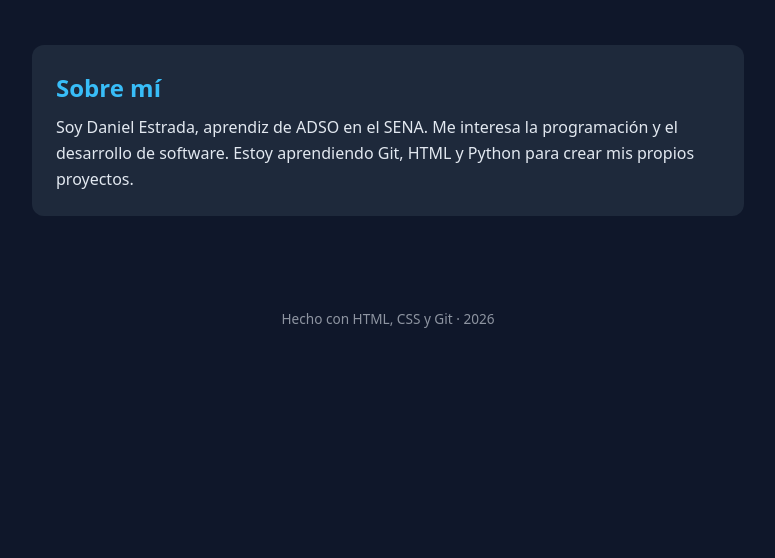
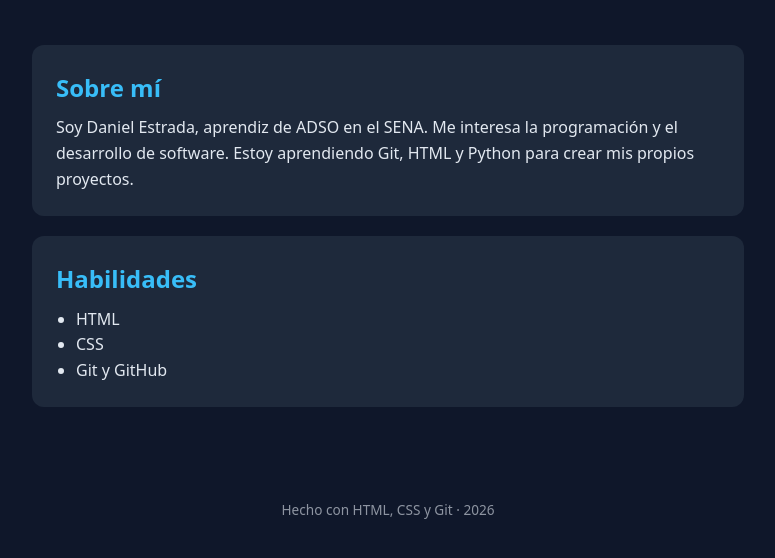
Before and after one commit to estradadaniel477-prog/portafolio, a plain HTML site: page index.html in a window 1280 px wide. Shown: the part 218-776 px from the top of the page, without its empty margins (252-1027 px from the left). Drawn offline with Linux system fonts and the light colour scheme.

Commit message:
feat: agrega sección Habilidades

```diff
--- a/index.html
+++ b/index.html
@@ -20,7 +20,14 @@
   <p>Soy Daniel Estrada, aprendiz de ADSO en el SENA. Me interesa la programación y el desarrollo de software. Estoy aprendiendo Git, HTML y Python para crear mis propios proyectos.</p>
 </section>
     <!-- Habilidades: aquí va el issue #2 -->
-
+<section>
+  <h2>Habilidades</h2>
+  <ul>
+    <li>HTML</li>
+    <li>CSS</li>
+    <li>Git y GitHub</li>
+  </ul>
+</section>
     <!-- Proyectos: aquí va el issue #3 -->
 
     <!-- Contacto: aquí va el issue #4 -->
```
